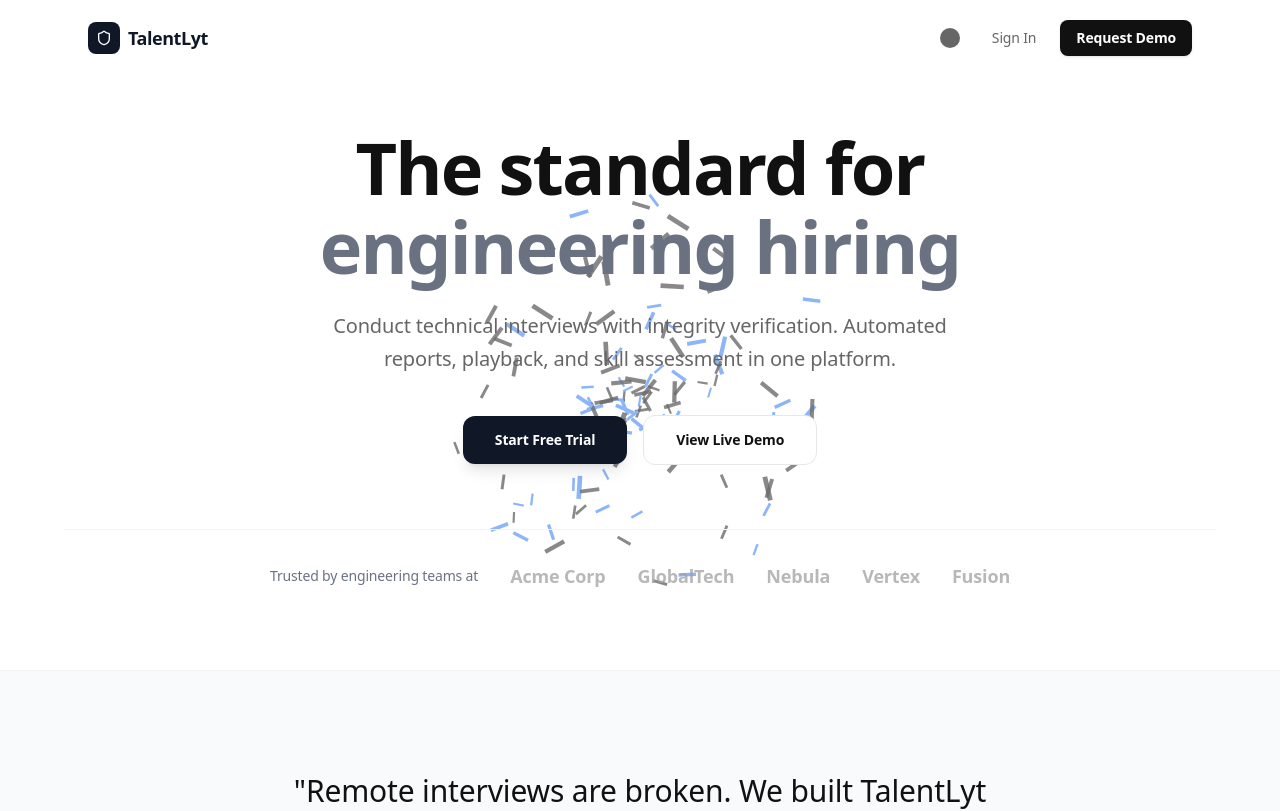
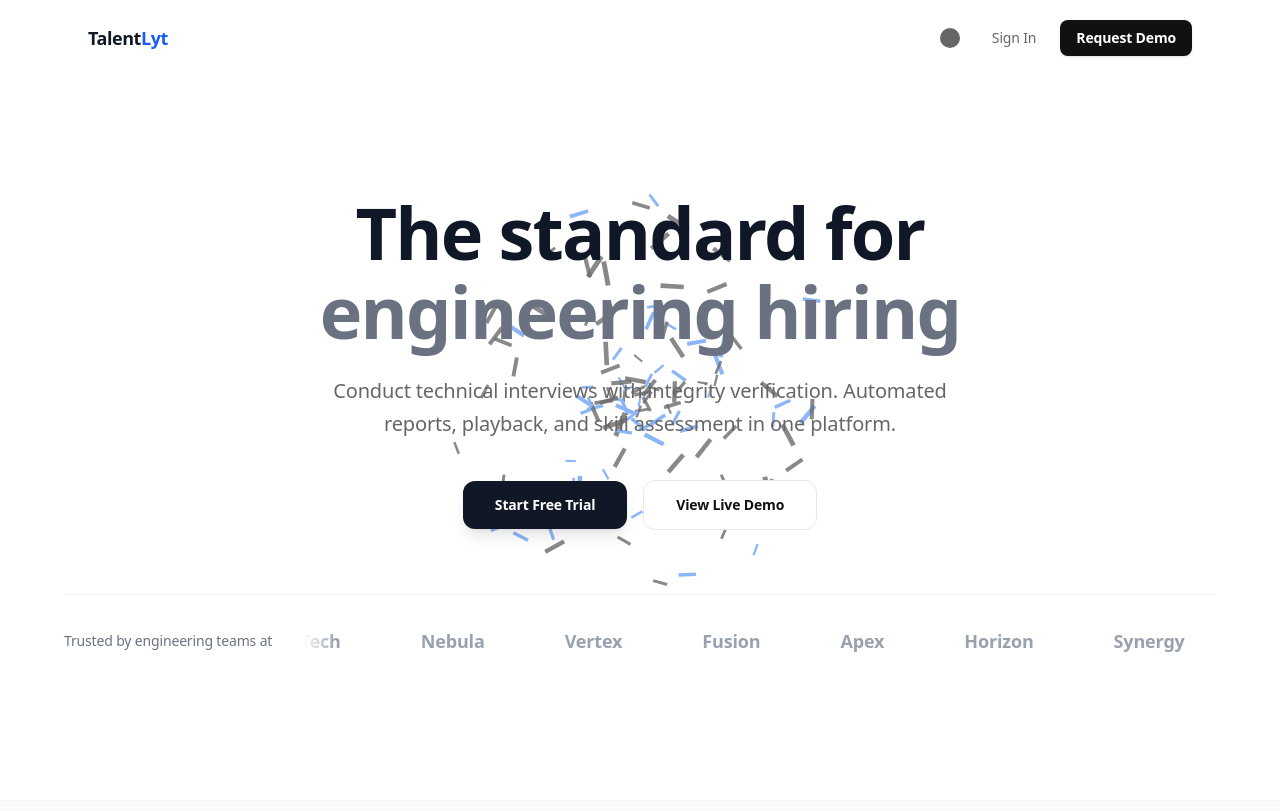
Before and after one commit to rigour-labs/talentlyt-landing, a Next.js app: page / in a window 1280 px wide. Shown: the top 811 px of the page. Built offline with nearby package versions, Linux system fonts and the light colour scheme.

Commit message:
commit for life

```diff
--- a/src/app/globals.css
+++ b/src/app/globals.css
@@ -85,13 +85,27 @@
   color: var(--background);
 }
 
-h1,
-h2,
-h3,
-h4,
-h5,
 h6 {
   font-weight: 600;
   letter-spacing: -0.025em;
   color: var(--primary);
 }
+
+@keyframes scroll {
+  0% {
+    transform: translateX(0);
+  }
+
+  100% {
+    transform: translateX(-50%);
+  }
+}
+
+.animate-scroll {
+  animation: scroll 30s linear infinite;
+  min-width: max-content;
+}
+
+.animate-scroll:hover {
+  animation-play-state: paused;
+}
--- a/src/components/footer.tsx
+++ b/src/components/footer.tsx
@@ -1,5 +1,4 @@
 import Link from 'next/link';
-import { Shield } from 'lucide-react';
 
 export function Footer() {
     return (
@@ -7,10 +6,10 @@
             <div className="max-w-6xl mx-auto">
                 <div className="flex flex-col md:flex-row justify-between items-center gap-6">
                     <div className="flex items-center gap-2">
-                        <div className="w-6 h-6 bg-primary rounded-md flex items-center justify-center text-white dark:text-black">
-                            <Shield className="w-3 h-3" />
-                        </div>
-                        <span className="text-sm font-bold text-primary">TalentLyt</span>
+
+                        <span className="text-sm font-bold text-primary">
+                            Talent<span className="text-blue-600 dark:text-blue-500">Lyt</span>
+                        </span>
                     </div>
                     <div className="flex items-center gap-8 text-sm font-medium text-secondary">
                         <Link href="/about" className="hover:text-primary transition-colors">About</Link>
--- a/src/components/navbar.tsx
+++ b/src/components/navbar.tsx
@@ -3,7 +3,7 @@
 import React from 'react';
 import Link from 'next/link';
 import { useTheme } from 'next-themes';
-import { Shield } from 'lucide-react';
+
 
 export function Navbar() {
     const [isScrolled, setIsScrolled] = React.useState(false);
@@ -29,10 +29,10 @@
             <div className="max-w-6xl mx-auto px-6">
                 <div className="flex items-center justify-between">
                     <Link href="/" className="flex items-center gap-2 group">
-                        <div className="w-8 h-8 bg-gray-900 dark:bg-white rounded-lg flex items-center justify-center text-white dark:text-black">
-                            <Shield className="w-4 h-4" />
-                        </div>
-                        <span className="text-lg font-bold tracking-tight text-gray-900 dark:text-white">TalentLyt</span>
+
+                        <span className="text-lg font-bold tracking-tight text-gray-900 dark:text-white">
+                            Talent<span className="text-blue-600 dark:text-blue-500">Lyt</span>
+                        </span>
                     </Link>
                     <div className="flex items-center gap-4 md:gap-6">
                         <button
--- a/src/components/sections/hero-section.tsx
+++ b/src/components/sections/hero-section.tsx
@@ -6,7 +6,7 @@
 
 export function HeroSection() {
     return (
-        <section className="relative pt-32 pb-20 px-6 overflow-hidden">
+        <section className="relative min-h-screen flex flex-col justify-center pt-32 pb-20 px-6 overflow-hidden">
             <GravityParticles />
             <div className="max-w-6xl mx-auto relative z-10">
                 <div className="flex flex-col items-center text-center max-w-3xl mx-auto mb-16">
@@ -39,13 +39,23 @@
 
                 {/* Social Proof */}
                 {/* Social Proof */}
-                <div className="mt-16 pt-8 border-t border-gray-100 dark:border-white/10 flex flex-col md:flex-row items-center justify-center gap-8">
-                    <p className="text-sm text-gray-500 dark:text-gray-400 font-medium whitespace-nowrap">Trusted by engineering teams at</p>
-                    <div className="flex justify-center items-center gap-8 flex-wrap opacity-75 grayscale hover:grayscale-0 transition-all duration-500">
-                        {/* Increased opacity and contrast for logo placeholders */}
-                        {['Acme Corp', 'GlobalTech', 'Nebula', 'Vertex', 'Fusion'].map((company) => (
-                            <span key={company} className="text-lg font-bold text-gray-400 dark:text-gray-600 hover:text-gray-600 dark:hover:text-gray-300 transition-colors cursor-default">{company}</span>
-                        ))}
+                <div className="mt-16 pt-8 border-t border-gray-100 dark:border-white/10 flex flex-col md:flex-row items-center gap-8 max-w-full overflow-hidden">
+                    <p className="text-sm text-gray-500 dark:text-gray-400 font-medium whitespace-nowrap shrink-0">Trusted by engineering teams at</p>
+
+                    <div className="flex-1 overflow-hidden relative w-full mask-linear-fade">
+                        <div className="flex gap-12 animate-scroll items-center">
+                            {/* First set of logos */}
+                            {['Acme Corp', 'GlobalTech', 'Nebula', 'Vertex', 'Fusion', 'Apex', 'Horizon', 'Synergy'].map((company, i) => (
+                                <span key={`1-${company}-${i}`} className="text-lg font-bold text-gray-400 dark:text-gray-600 hover:text-gray-600 dark:hover:text-gray-300 transition-colors cursor-default whitespace-nowrap px-4">{company}</span>
+                            ))}
+                            {/* Duplicate set for seamless loop */}
+                            {['Acme Corp', 'GlobalTech', 'Nebula', 'Vertex', 'Fusion', 'Apex', 'Horizon', 'Synergy'].map((company, i) => (
+                                <span key={`2-${company}-${i}`} className="text-lg font-bold text-gray-400 dark:text-gray-600 hover:text-gray-600 dark:hover:text-gray-300 transition-colors cursor-default whitespace-nowrap px-4">{company}</span>
+                            ))}
+                        </div>
+                        {/* Gradient masks for smooth fade edges */}
+                        <div className="absolute inset-y-0 left-0 w-8 bg-gradient-to-r from-white dark:from-black to-transparent pointer-events-none"></div>
+                        <div className="absolute inset-y-0 right-0 w-8 bg-gradient-to-l from-white dark:from-black to-transparent pointer-events-none"></div>
                     </div>
                 </div>
             </div>
```
